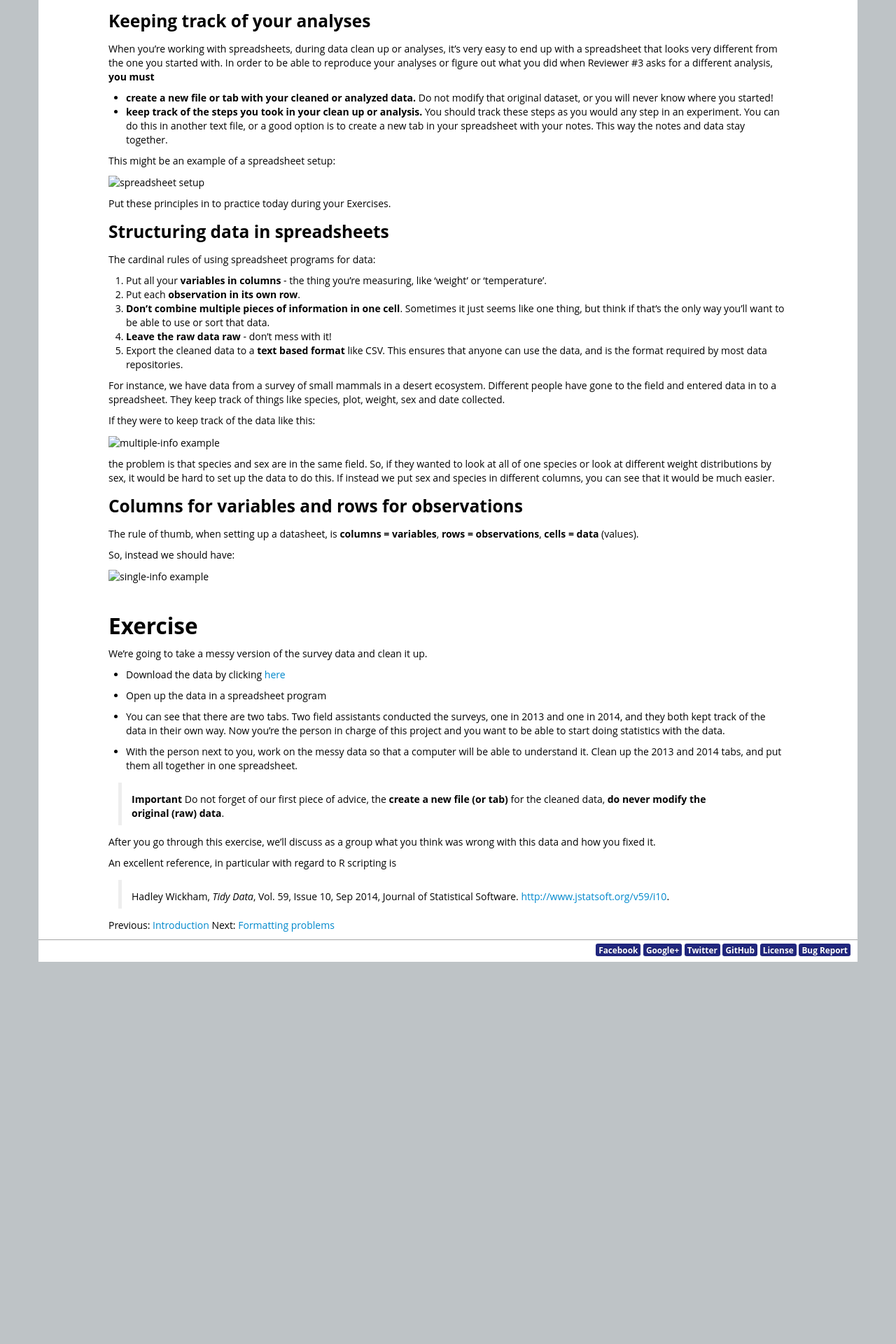
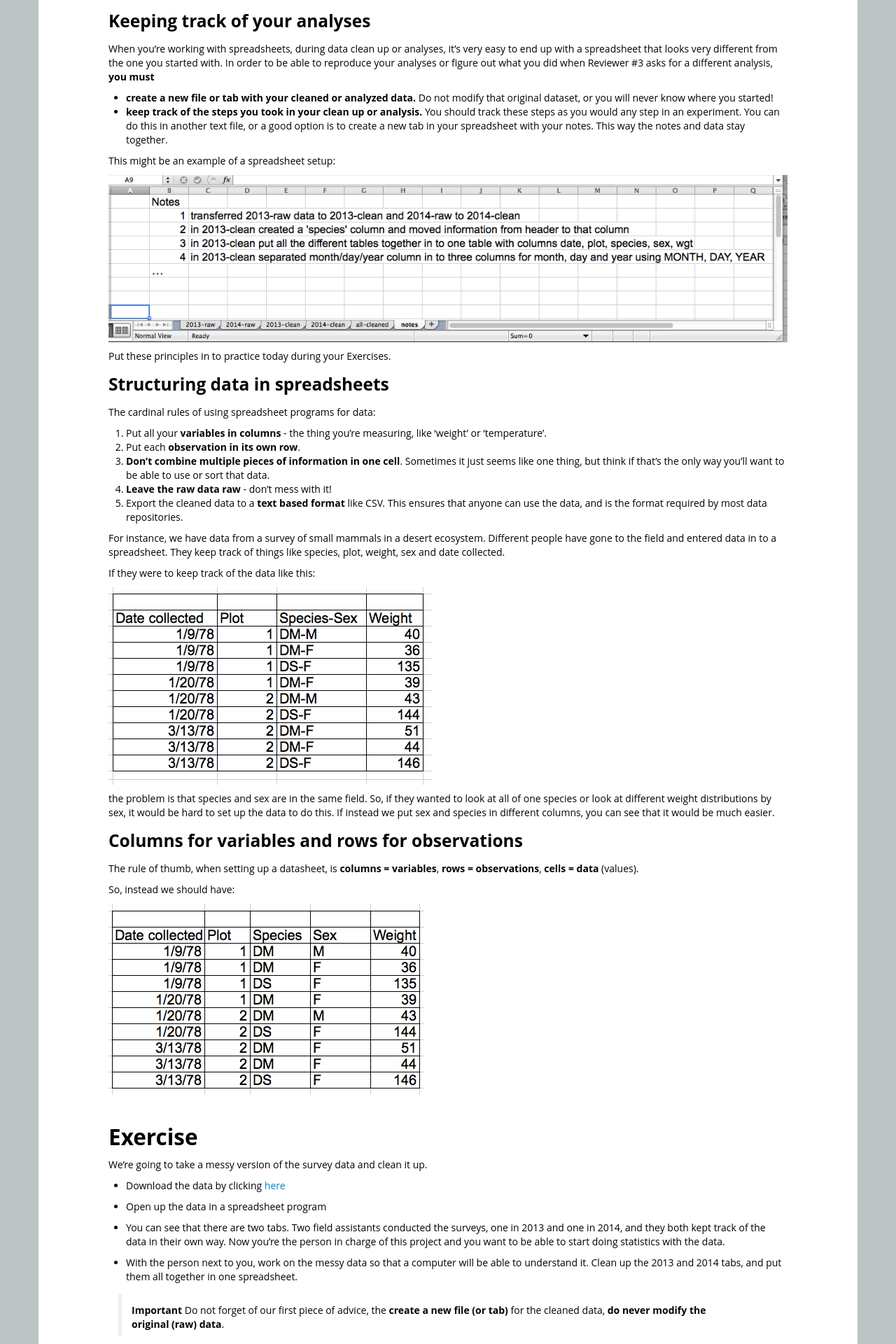
Before and after one commit to biobenkj/2015-09-21-Genentech, a Jekyll site: the page built from lessons/01-format-data.md, in a window 1280 px wide. Shown: the part 700-2620 px from the top of the page at 70% size. Built offline with Jekyll 4.4.1, drawn with Linux system fonts in a browser that asks for light colours; nearby versions of some CDN libraries; library files that are not in the unit come from our copies; Markdown is read by kramdown in place of the engine named in the settings; before the commit the page ends 2094 px from its top, so only the background shows below that.

Commit message:
fixing image links in 01-format-data

```diff
--- a/lessons/01-format-data.md
+++ b/lessons/01-format-data.md
@@ -61,7 +61,7 @@ with your notes. This way the notes and data stay together.
 
 This might be an example of a spreadsheet setup:
 
-![spreadsheet setup](fig/spreadsheet-setup.png)
+![spreadsheet setup](img/spreadsheet-setup.png)
 
 Put these principles in to practice today during your Exercises.
 
@@ -89,7 +89,7 @@ weight, sex and date collected.
 
 If they were to keep track of the data like this:
 
-![multiple-info example](fig/multiple-info.png)
+![multiple-info example](img/multiple-info.png)
 
 the problem is that species and sex are in the same field. So, if they wanted to
 look at all of one species or look at different weight distributions by sex,
@@ -103,7 +103,7 @@ variables**, **rows = observations**, **cells = data** (values).
 
 So, instead we should have:
 
-![single-info example](fig/single-info.png)
+![single-info example](img/single-info.png)
 
 ## Exercise
 
```
